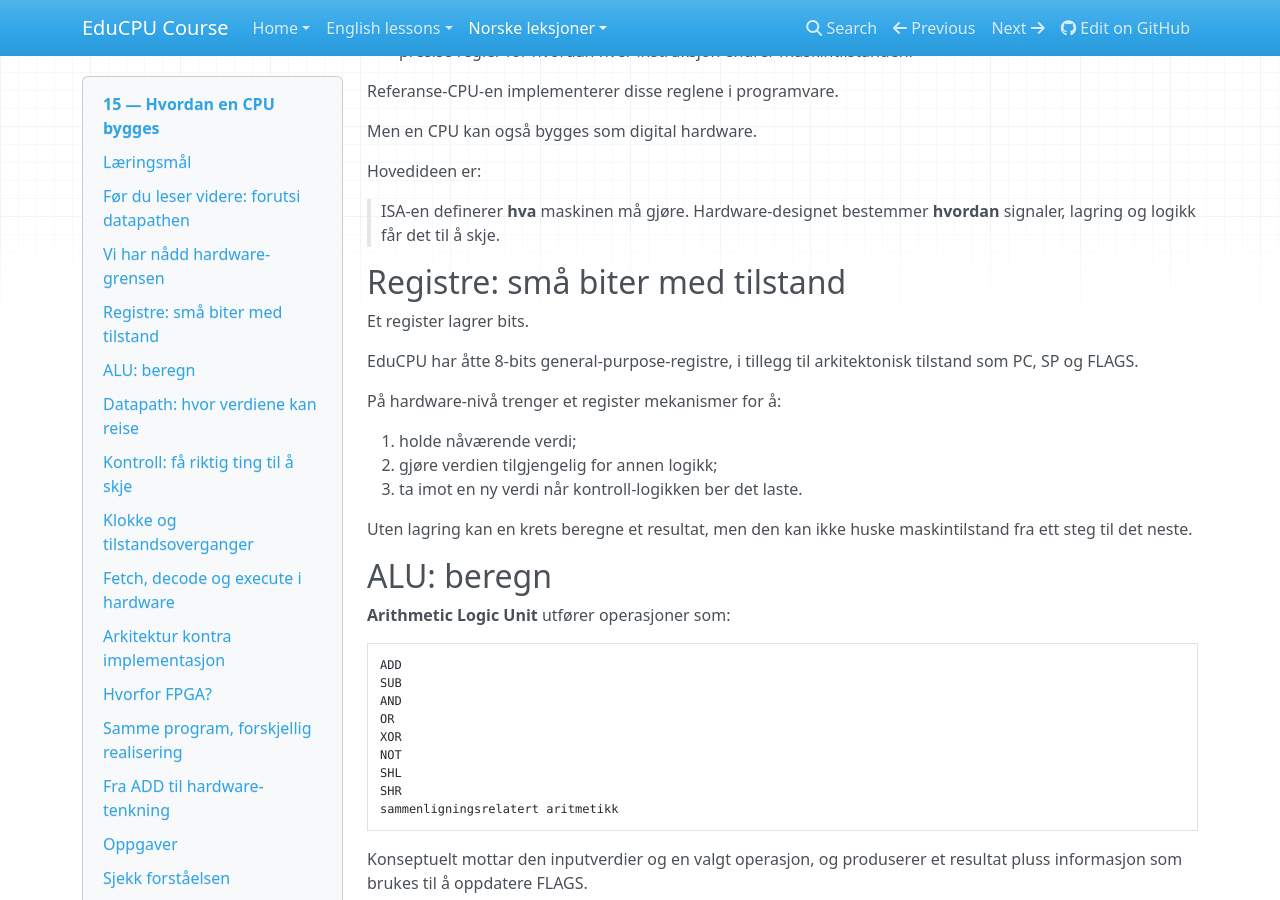
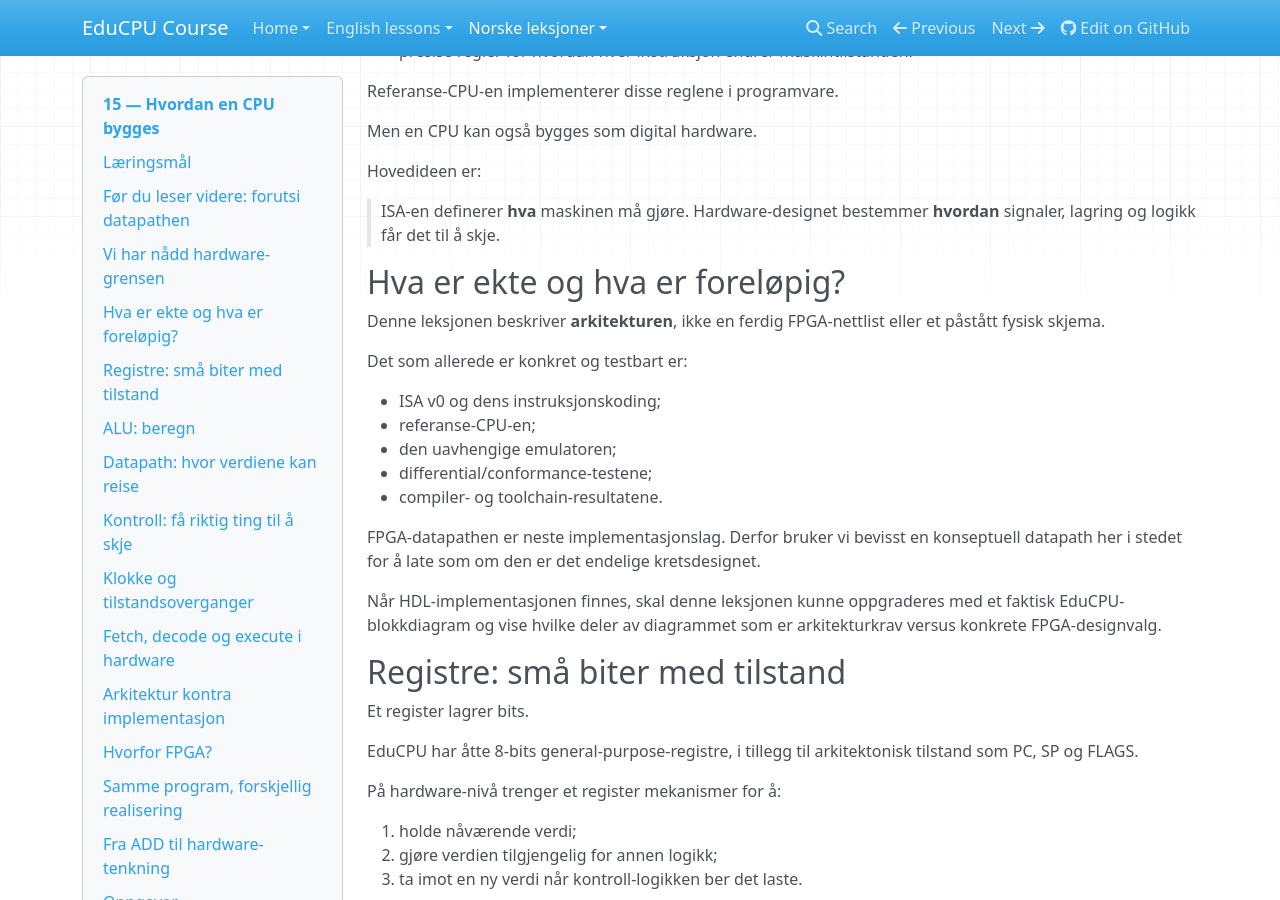
Before and after one commit to Ploos-AS/EduCPU, an MkDocs documentation site: the page built from course/no/lessons/15-hvordan-en-cpu-bygges.md, in a window 1280 px wide and 900 px high, scrolled down 967 px. Built offline with MkDocs 1.6.1, drawn with Linux system fonts in a browser that asks for light colours; nearby versions of some CDN libraries.

Commit message:
Pedagogy: clarify Lesson 15 architecture versus FPGA status

```diff
--- a/course/no/lessons/15-hvordan-en-cpu-bygges.md
+++ b/course/no/lessons/15-hvordan-en-cpu-bygges.md
@@ -47,6 +47,22 @@ Men en CPU kan også bygges som digital hardware.
 Hovedideen er:
 
 > ISA-en definerer **hva** maskinen må gjøre. Hardware-designet bestemmer **hvordan** signaler, lagring og logikk får det til å skje.
+
+## Hva er ekte og hva er foreløpig?
+
+Denne leksjonen beskriver **arkitekturen**, ikke en ferdig FPGA-nettlist eller et påstått fysisk skjema.
+
+Det som allerede er konkret og testbart er:
+
+- ISA v0 og dens instruksjonskoding;
+- referanse-CPU-en;
+- den uavhengige emulatoren;
+- differential/conformance-testene;
+- compiler- og toolchain-resultatene.
+
+FPGA-datapathen er neste implementasjonslag. Derfor bruker vi bevisst en konseptuell datapath her i stedet for å late som om den er det endelige kretsdesignet.
+
+Når HDL-implementasjonen finnes, skal denne leksjonen kunne oppgraderes med et faktisk EduCPU-blokkdiagram og vise hvilke deler av diagrammet som er arkitekturkrav versus konkrete FPGA-designvalg.
 
 ## Registre: små biter med tilstand
 
```
